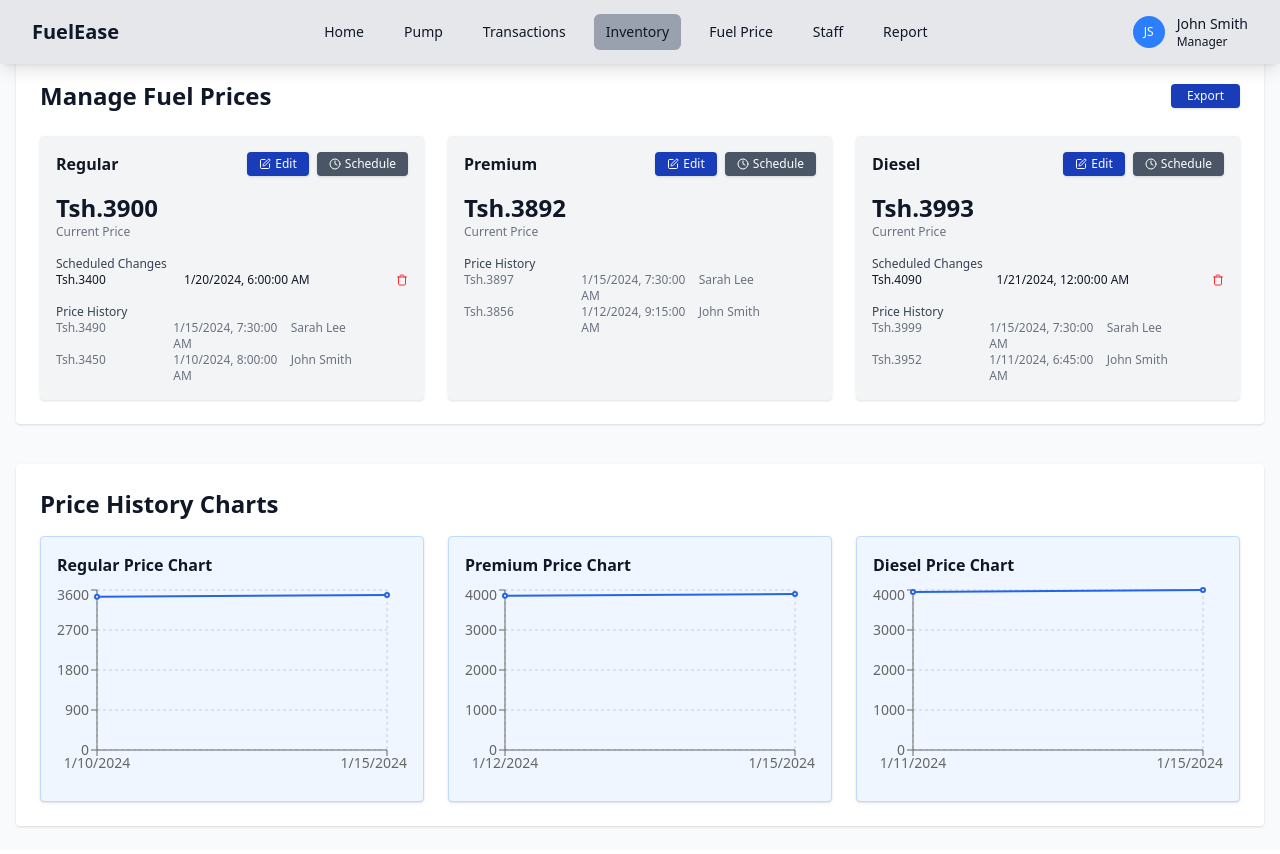
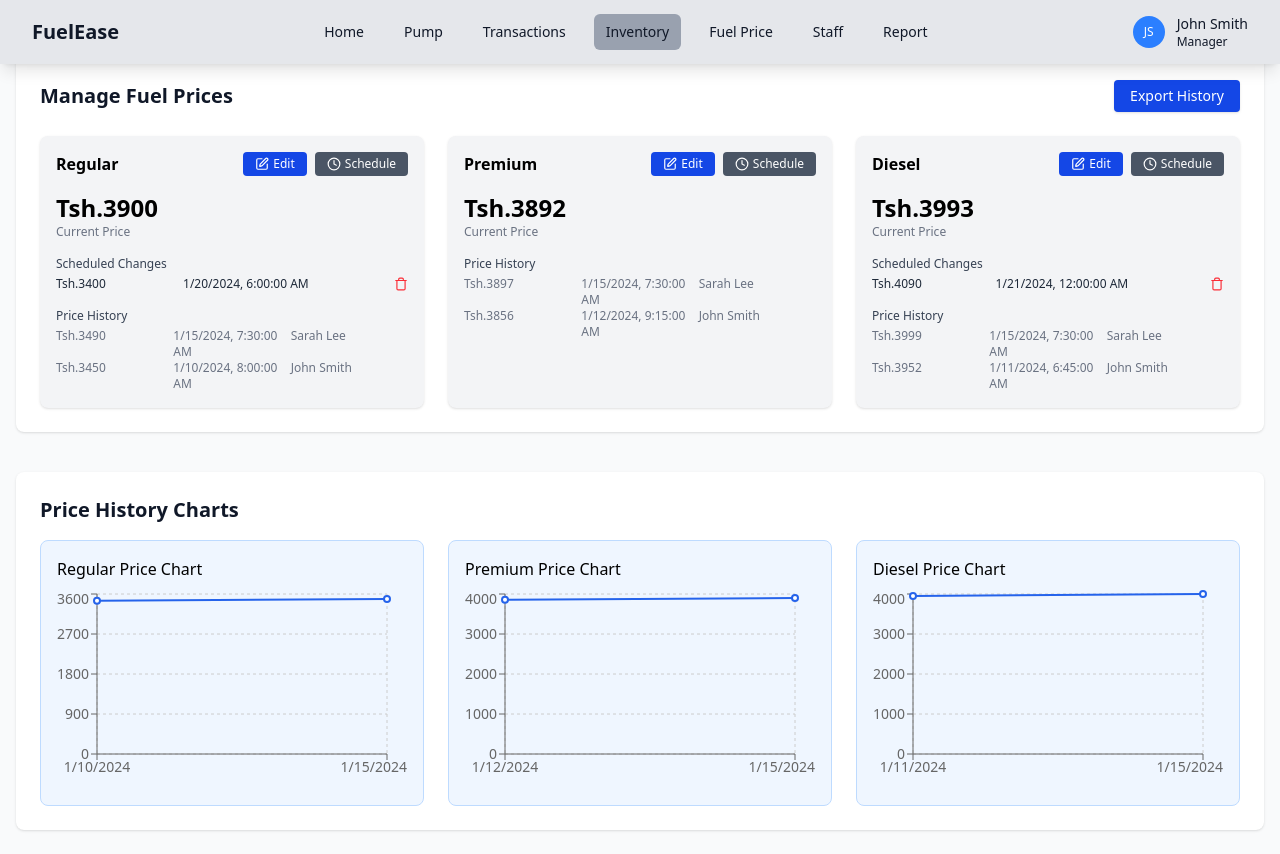
Before and after one commit to harshbix/FuelEase, a React (Vite) app: page / in a window 1280 px wide. Built offline with nearby package versions, Linux system fonts and the light colour scheme.

Commit message:
addded button functionalities

```diff
--- a/src/components/Prices/Prices.jsx
+++ b/src/components/Prices/Prices.jsx
@@ -1,3 +1,4 @@
+// Full updated Prices.jsx
 import React, { useState, useEffect } from "react";
 import { Edit, Clock, CheckCircle, XCircle, Trash } from "lucide-react";
 import {
@@ -43,16 +44,6 @@ const Prices = () => {
     },
   ]);
 
-  const handleDeleteSchedule = (fuelType, idx) => {
-    setFuelData((prev) =>
-      prev.map((f) =>
-        f.type === fuelType
-          ? { ...f, scheduledChanges: f.scheduledChanges.filter((_, i) => i !== idx) }
-          : f
-      )
-    );
-  };
-
   const [selectedFuel, setSelectedFuel] = useState(null);
   const [isEditModalOpen, setIsEditModalOpen] = useState(false);
   const [isScheduleModalOpen, setIsScheduleModalOpen] = useState(false);
@@ -89,7 +80,6 @@ const Prices = () => {
     }
 
     const formattedPrice = `Tsh.${newPrice}`;
-
     setFuelData((prevData) =>
       prevData.map((fuel) =>
         fuel.type === selectedFuel.type
@@ -121,7 +111,6 @@ const Prices = () => {
     }
 
     const formattedPrice = `Tsh.${newSchedule.price}`;
-
     setFuelData((prevData) =>
       prevData.map((fuel) =>
         fuel.type === selectedFuel.type
@@ -141,37 +130,50 @@ const Prices = () => {
     setTimeout(() => setFeedbackMessage(""), 3000);
   };
 
+  const handleDeleteSchedule = (fuelType, idx) => {
+    setFuelData((prev) =>
+      prev.map((f) =>
+        f.type === fuelType
+          ? {
+              ...f,
+              scheduledChanges: f.scheduledChanges.filter((_, i) => i !== idx),
+            }
+          : f
+      )
+    );
+  };
+
   return (
     <div className="bg-gray-50 min-h-screen text-sm">
-      <div className="bg-blue-600 text-white py-4 shadow-md text-sm">
+      <div className="bg-blue-600 text-white py-4 shadow-md">
         <Navbar />
       </div>
 
       {feedbackMessage && (
-        <div className="fixed top-4 left-1/2 transform -translate-x-1/2 bg-green-500 text-white px-4 py-2 rounded shadow flex items-center space-x-2 z-50">
+        <div className="fixed top-4 left-1/2 transform -translate-x-1/2 bg-green-500 text-white px-4 py-2 rounded shadow flex items-center gap-2 z-50">
           <CheckCircle className="w-4 h-4" />
           <span>{feedbackMessage}</span>
         </div>
       )}
 
       {errorMessage && (
-        <div className="fixed top-20 left-1/2 transform -translate-x-1/2 bg-red-500 text-white px-4 py-2 rounded shadow flex items-center space-x-2 z-50">
+        <div className="fixed top-16 left-1/2 transform -translate-x-1/2 bg-red-500 text-white px-4 py-2 rounded shadow flex items-center gap-2 z-50">
           <XCircle className="w-4 h-4" />
           <span>{errorMessage}</span>
         </div>
       )}
 
       <div className="container mx-auto px-4 py-6">
-        <div className="bg-white rounded shadow p-6">
+        <div className="bg-white rounded-lg shadow p-6">
           <div className="flex justify-between items-center mb-6">
-            <h2 className="text-2xl font-bold text-gray-900">
+            <h2 className="text-xl font-semibold text-gray-900">
               Manage Fuel Prices
             </h2>
             <button
               onClick={() => exportFuelDataToCSV(fuelData)}
-              className="bg-blue-800 hover:bg-blue-700 text-white text-xs px-4 py-1 rounded shadow transition"
+              className="bg-blue-700 hover:bg-blue-600 text-white text-sm px-4 py-1.5 rounded shadow"
             >
-              Export
+              Export History
             </button>
           </div>
 
@@ -179,72 +181,68 @@ const Prices = () => {
             {fuelData.map((fuel, index) => (
               <div
                 key={index}
-                className="bg-gray-100 rounded shadow p-4 hover:shadow-md transition space-y-4"
+                className="bg-gray-100 rounded-lg shadow p-4 space-y-4"
               >
                 <div className="flex justify-between items-center">
-                  <h3 className="text-base font-semibold text-gray-900">
-                    {fuel.type}
-                  </h3>
-                  <div className="flex space-x-2">
+                  <h3 className="text-base font-semibold">{fuel.type}</h3>
+                  <div className="flex gap-2">
                     <button
-                      className="bg-blue-800 hover:bg-blue-700 text-white text-xs px-3 py-1 rounded shadow flex items-center space-x-1"
                       onClick={() => handleEditPrice(fuel)}
+                      className="bg-blue-700 hover:bg-blue-600 text-white text-xs px-3 py-1 rounded flex items-center gap-1"
                     >
-                      <Edit className="w-3 h-3" />
-                      <span>Edit</span>
+                      <Edit size={14} />
+                      Edit
                     </button>
                     <button
-                      className="bg-gray-600 hover:bg-gray-500 text-white text-xs px-3 py-1 rounded shadow flex items-center space-x-1"
                       onClick={() => handleScheduleChange(fuel)}
+                      className="bg-gray-600 hover:bg-gray-500 text-white text-xs px-3 py-1 rounded flex items-center gap-1"
                     >
-                      <Clock className="w-3 h-3" />
-                      <span>Schedule</span>
+                      <Clock size={14} />
+                      Schedule
                     </button>
                   </div>
                 </div>
                 <div>
-                  <p className="text-2xl font-bold text-gray-900">
-                    {fuel.currentPrice}
-                  </p>
+                  <p className="text-2xl font-bold">{fuel.currentPrice}</p>
                   <p className="text-xs text-gray-500">Current Price</p>
                 </div>
                 {fuel.scheduledChanges.length > 0 && (
                   <div>
-                    <h4 className="text-xs font-medium text-gray-700">
+                    <h4 className="text-xs font-medium text-gray-700 mb-1">
                       Scheduled Changes
                     </h4>
                     {fuel.scheduledChanges.slice(0, 3).map((change, idx) => (
                       <div
                         key={idx}
-                        className="flex justify-between text-xs text-gray-900"
+                        className="flex justify-between text-xs text-gray-800 items-center"
                       >
-                        <p>{change.price}</p>
-                        <p>{new Date(change.date).toLocaleString()}</p>
+                        <span>{change.price}</span>
+                        <span>{new Date(change.date).toLocaleString()}</span>
                         <button
                           onClick={() => handleDeleteSchedule(fuel.type, idx)}
                           className="text-red-500 hover:text-red-700 ml-2"
                         >
-                          <Trash size={12} />
+                          <Trash size={14} />
                         </button>
                       </div>
                     ))}
                   </div>
                 )}
                 <div>
-                  <h4 className="text-xs font-medium text-gray-700">
+                  <h4 className="text-xs font-medium text-gray-700 mb-1">
                     Price History
                   </h4>
                   {fuel.priceHistory
                     .slice(-3)
                     .reverse()
-                    .map((history, idx) => (
+                    .map((h, idx) => (
                       <div
                         key={idx}
                         className="grid grid-cols-3 text-xs text-gray-500"
                       >
-                        <p>{history.price}</p>
-                        <p>{new Date(history.date).toLocaleString()}</p>
-                        <p>{history.user}</p>
+                        <span>{h.price}</span>
+                        <span>{new Date(h.date).toLocaleString()}</span>
+                        <span>{h.user}</span>
                       </div>
                     ))}
                 </div>
@@ -253,17 +251,18 @@ const Prices = () => {
           </div>
         </div>
 
-        <div className="mt-10 bg-white rounded shadow p-6">
-          <h2 className="text-2xl font-bold text-gray-900 mb-4">
+        {/* Charts */}
+        <div className="mt-10 bg-white rounded-lg shadow p-6">
+          <h2 className="text-xl font-semibold text-gray-900 mb-4">
             Price History Charts
           </h2>
           <div className="grid grid-cols-1 md:grid-cols-2 lg:grid-cols-3 gap-6">
-            {fuelData.map((fuel, index) => (
+            {fuelData.map((fuel, idx) => (
               <div
-                key={index}
-                className="bg-blue-50 border border-blue-200 rounded shadow p-4"
+                key={idx}
+                className="bg-blue-50 border border-blue-200 rounded-lg p-4"
               >
-                <h3 className="text-base font-semibold text-gray-900 mb-2">
+                <h3 className="text-base font-medium mb-2">
                   {fuel.type} Price Chart
                 </h3>
                 <ResponsiveContainer width="100%" height={200}>
@@ -284,7 +283,7 @@ const Prices = () => {
                       dataKey="price"
                       stroke="#2563eb"
                       strokeWidth={2}
-                      dot={{ r: 2 }}
+                      dot={{ r: 3 }}
                     />
                   </LineChart>
                 </ResponsiveContainer>
@@ -292,6 +291,80 @@ const Prices = () => {
             ))}
           </div>
         </div>
+
+        {/* Edit Modal */}
+        {isEditModalOpen && (
+          <div className="fixed inset-0 bg-black/40 backdrop-blur-sm flex items-center justify-center z-50">
+            <div className="bg-white rounded-lg p-6 shadow-lg w-full max-w-md">
+              <h3 className="text-base font-semibold mb-3">
+                Edit Price for {selectedFuel?.type}
+              </h3>
+              <input
+                type="text"
+                value={newPrice}
+                onChange={(e) => setNewPrice(e.target.value)}
+                className="w-full border px-3 py-2 rounded mb-4 text-sm"
+                placeholder="Enter new price"
+              />
+              <div className="flex justify-end gap-3">
+                <button
+                  onClick={() => setIsEditModalOpen(false)}
+                  className="bg-gray-500 text-white px-4 py-1.5 rounded hover:bg-gray-600"
+                >
+                  Cancel
+                </button>
+                <button
+                  onClick={handleSavePrice}
+                  className="bg-blue-700 text-white px-4 py-1.5 rounded hover:bg-blue-800"
+                >
+                  Save
+                </button>
+              </div>
+            </div>
+          </div>
+        )}
+
+        {/* Schedule Modal */}
+        {isScheduleModalOpen && (
+          <div className="fixed inset-0 bg-black/40 backdrop-blur-sm flex items-center justify-center z-50">
+            <div className="bg-white rounded-lg p-6 shadow-lg w-full max-w-md">
+              <h3 className="text-base font-semibold mb-3">
+                Schedule Price for {selectedFuel?.type}
+              </h3>
+              <input
+                type="text"
+                value={newSchedule.price}
+                onChange={(e) =>
+                  setNewSchedule({ ...newSchedule, price: e.target.value })
+                }
+                className="w-full border px-3 py-2 rounded mb-3 text-sm"
+                placeholder="Price (numbers only)"
+              />
+              <input
+                type="datetime-local"
+                value={newSchedule.date}
+                onChange={(e) =>
+                  setNewSchedule({ ...newSchedule, date: e.target.value })
+                }
+                className="w-full border px-3 py-2 rounded mb-4 text-sm"
+              />
+              <div className="flex justify-end gap-3">
+                <button
+                  onClick={() => setIsScheduleModalOpen(false)}
+                  className="bg-gray-500 text-white px-4 py-1.5 rounded hover:bg-gray-600"
+                >
+                  Cancel
+                </button>
+                <button
+                  onClick={handleSaveSchedule}
+                  className="bg-blue-700 text-white px-4 py-1.5 rounded hover:bg-blue-800"
+                >
+                  Schedule
+                </button>
+              </div>
+            </div>
+          </div>
+        )}
       </div>
     </div>
   );
```
